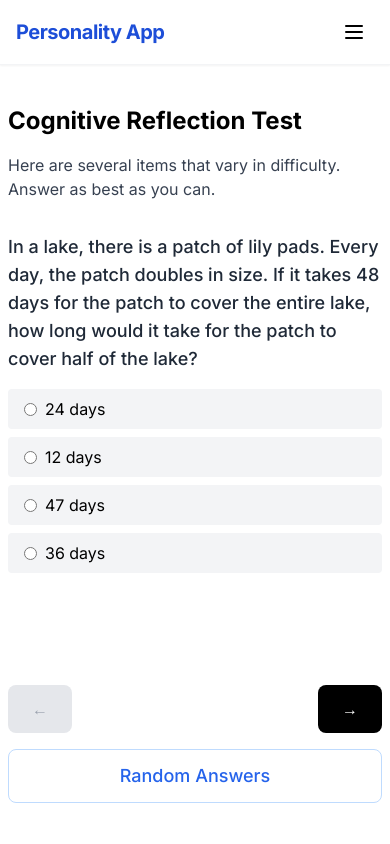
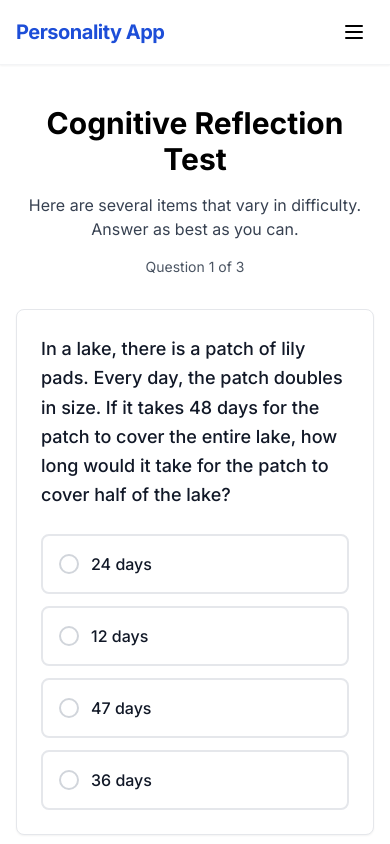
Before and after one commit to khurramsaadat/personality, a Next.js app: page /cognitive-reflection in a window 390 px wide. Shown: the top 844 px of the page. Built offline with nearby package versions, Linux system fonts and the light colour scheme.

Commit message:
\Desktop radio button fixes for assessments"

```diff
--- a/app/cognitive-reflection/page.tsx
+++ b/app/cognitive-reflection/page.tsx
@@ -1,5 +1,5 @@
 "use client";
-import React, { useState } from 'react';
+import React, { useState, useCallback } from 'react';
 import { useRouter } from 'next/navigation';
 import Toast from '../../components/Toast';
 
@@ -19,17 +19,20 @@ const questions = [
 ];
 
 export default function CognitiveReflectionPage() {
-  const [answers, setAnswers] = useState(Array(questions.length).fill(null));
+  const [answers, setAnswers] = useState<(string | null)[]>(Array(questions.length).fill(null));
   const [submitted, setSubmitted] = useState(false);
   const [current, setCurrent] = useState(0);
   const [showToast, setShowToast] = useState(false);
   const router = useRouter();
 
-  const handleChange = (value: string) => {
-    const newAnswers = [...answers];
+  const handleChange = useCallback((value: string) => {
+    console.log(`Question ${current} answered: ${value}`);
+    setAnswers(prev => {
+      const newAnswers = [...prev];
       newAnswers[current] = value;
-    setAnswers(newAnswers);
-  };
+      return newAnswers;
+    });
+  }, [current]);
 
   const handleRandomAnswers = () => {
     if (window.confirm('This will overwrite all your current answers with random selections. Continue?')) {
@@ -61,61 +64,130 @@ export default function CognitiveReflectionPage() {
   };
 
   return (
-    <div className="max-w-2xl mx-auto py-10 px-2">
-      <h1 className="text-2xl font-bold mb-4">Cognitive Reflection Test</h1>
-      <p className="mb-8 text-gray-700">Here are several items that vary in difficulty.<br/>Answer as best as you can.</p>
+    <div className="max-w-4xl mx-auto py-10 px-4">
+      <div className="text-center mb-8">
+        <h1 className="text-3xl font-bold mb-4">Cognitive Reflection Test</h1>
+        <p className="text-gray-700 max-w-2xl mx-auto">
+          Here are several items that vary in difficulty. Answer as best as you can.
+        </p>
+        <div className="mt-4 text-sm text-gray-600">
+          Question {current + 1} of {questions.length}
+        </div>
+      </div>
+
       <form onSubmit={e => { e.preventDefault(); handleNext(); }}>
-        <div className="mb-8">
+        <div className="bg-white border border-gray-200 rounded-lg p-6 shadow-sm mb-8">
           {submitted && answers[current] === null && (
-            <div className="text-red-600 mb-2 flex items-center gap-2">
-              <span className="font-bold">&#33;</span> Please answer this question.
+            <div className="text-red-600 mb-4 p-4 bg-red-50 border border-red-200 rounded-lg flex items-center gap-2">
+              <span className="font-bold">⚠️</span> Please answer this question before continuing.
             </div>
           )}
-          <div className="mb-4 text-lg text-gray-800 font-medium">{questions[current].text}</div>
-          <div className="flex flex-col gap-2">
-            {questions[current].options.map((opt, i) => (
-              <label key={i} className={`flex items-center px-4 py-2 rounded cursor-pointer transition-colors duration-150 ${answers[current] === opt ? 'bg-gray-200' : 'bg-gray-100 hover:bg-gray-200'}`}>
+
+          <div className="mb-6">
+            <h3 className="text-lg font-medium text-gray-900 leading-relaxed">
+              {questions[current].text}
+            </h3>
+          </div>
+
+          {/* Desktop Layout */}
+          <div className="hidden sm:block">
+            <div className="grid grid-cols-2 gap-4">
+              {questions[current].options.map((option, i) => (
+                <label
+                  key={i}
+                  className={`flex items-center p-4 rounded-lg cursor-pointer transition-all duration-200 border-2 ${
+                    answers[current] === option
+                      ? 'border-blue-500 bg-blue-50'
+                      : 'border-gray-200 hover:border-gray-300 hover:bg-gray-50'
+                  }`}
+                >
                   <input
                     type="radio"
-                  name={`q${current}`}
-                  value={opt}
-                  checked={answers[current] === opt}
-                  onChange={() => handleChange(opt)}
-                  className="mr-2 accent-primary-600"
-                  required={current === 0}
+                    name={`question_${current}`}
+                    value={option}
+                    checked={answers[current] === option}
+                    onChange={() => handleChange(option)}
+                    className="radio-custom w-5 h-5 mr-3 cursor-pointer"
                   />
-                {opt}
+                  <span className="font-medium text-gray-900">{option}</span>
                 </label>
               ))}
             </div>
           </div>
-        <div className="w-full flex justify-center mb-2">
-          <Toast message="Random answers generated!" show={showToast} onClose={handleToastClose} />
+
+          {/* Mobile Layout */}
+          <div className="block sm:hidden space-y-3">
+            {questions[current].options.map((option, i) => (
+              <div
+                key={i}
+                className={`flex items-center p-4 rounded-lg cursor-pointer transition-all duration-200 border-2 ${
+                  answers[current] === option
+                    ? 'border-blue-500 bg-blue-50'
+                    : 'border-gray-200 hover:border-gray-300 hover:bg-gray-50'
+                }`}
+                onClick={() => handleChange(option)}
+              >
+                <input
+                  type="radio"
+                  name={`question_${current}`}
+                  value={option}
+                  checked={answers[current] === option}
+                  onChange={() => {}} // Handled by div onClick
+                  className="sr-only"
+                />
+                <div className={`w-5 h-5 rounded-full border-2 mr-3 flex items-center justify-center ${
+                  answers[current] === option
+                    ? 'border-blue-500 bg-blue-500'
+                    : 'border-gray-300'
+                }`}>
+                  {answers[current] === option && (
+                    <div className="w-2 h-2 rounded-full bg-white"></div>
+                  )}
                 </div>
-        <div className="flex justify-between mt-8">
+                <div className="flex-1">
+                  <div className="font-medium text-gray-900">{option}</div>
+                </div>
+              </div>
+            ))}
+          </div>
+        </div>
+
+        <div className="flex justify-between items-center mb-6">
           <button
             type="button"
             onClick={handlePrev}
             disabled={current === 0}
-            className={`px-6 py-3 rounded-lg font-medium transition-colors duration-200 ${current === 0 ? 'text-gray-400 cursor-not-allowed bg-gray-200' : 'bg-black text-white hover:bg-gray-800'}`}
+            className={`px-6 py-3 rounded-lg font-medium transition-all duration-200 ${
+              current === 0
+                ? 'text-gray-400 cursor-not-allowed bg-gray-100'
+                : 'bg-gray-800 text-white hover:bg-gray-700'
+            }`}
           >
-            &#8592;
+            ← Previous
           </button>
+
           <button
             type="submit"
-            className="px-6 py-3 rounded-lg font-medium transition-colors duration-200 bg-black text-white hover:bg-gray-800"
+            className="px-6 py-3 rounded-lg font-medium transition-all duration-200 bg-blue-600 text-white hover:bg-blue-700"
           >
-            {current === questions.length - 1 ? '→' : '→'}
+            {current === questions.length - 1 ? 'Submit Assessment' : 'Next →'}
           </button>
         </div>
+
+        <div className="text-center">
           <button
             type="button"
             onClick={handleRandomAnswers}
-          className="btn-secondary mb-4 w-full sm:w-auto px-8 py-3 text-lg mt-4"
+            className="btn-secondary px-8 py-3 text-lg"
           >
             Random Answers
           </button>
+        </div>
       </form>
+
+      <div className="w-full flex justify-center mt-4">
+        <Toast message="Random answers generated!" show={showToast} onClose={handleToastClose} />
+      </div>
     </div>
   );
 }
--- a/app/empathy/page.tsx
+++ b/app/empathy/page.tsx
@@ -1,9 +1,8 @@
 "use client";
 
-import React, { useState } from 'react';
+import React, { useState, useCallback } from 'react';
+import Toast from '../../components/Toast';
 import { useRouter } from 'next/navigation';
-import Toast from '../../components/Toast';
-
 const empathyQuestions = [
   'I sometimes find it difficult to see things from the "other guy\'s" point of view.',
   'I try to look at everybody\'s side of a disagreement before I make a decision.',
@@ -22,24 +21,27 @@ const empathyQuestions = [
 ];
 
 const scale = [
-  { value: 'A', label: 'Does not describe me well' },
-  { value: 'B', label: 'Slightly describes me' },
-  { value: 'C', label: 'Neutral' },
-  { value: 'D', label: 'Mostly describes me' },
-  { value: 'E', label: 'Describes me very well' },
+  { value: '1', label: 'Does not describe me well' },
+  { value: '2', label: 'Slightly describes me' },
+  { value: '3', label: 'Neutral' },
+  { value: '4', label: 'Mostly describes me' },
+  { value: '5', label: 'Describes me very well' },
 ];
 
 export default function EmpathyPage() {
-  const [answers, setAnswers] = useState(Array(empathyQuestions.length).fill(null));
+  const [answers, setAnswers] = useState<(string | null)[]>(Array(empathyQuestions.length).fill(null));
   const [submitted, setSubmitted] = useState(false);
   const [showToast, setShowToast] = useState(false);
   const router = useRouter();
 
-  const handleChange = (qIdx: number, value: string) => {
-    const newAnswers = [...answers];
-    newAnswers[qIdx] = value;
-    setAnswers(newAnswers);
-  };
+  const handleChange = useCallback((questionIndex: number, value: string) => {
+    console.log(`Question ${questionIndex} answered: ${value}`);
+    setAnswers(prev => {
+      const newAnswers = [...prev];
+      newAnswers[questionIndex] = value;
+      return newAnswers;
+    });
+  }, []);
 
   const handleRandomAnswers = () => {
     if (window.confirm('This will overwrite all your current answers with random selections. Continue?')) {
@@ -55,6 +57,7 @@ export default function EmpathyPage() {
   const handleSubmit = (e: React.FormEvent) => {
     e.preventDefault();
     setSubmitted(true);
+
     if (!answers.includes(null)) {
       localStorage.setItem('empathyAnswers', JSON.stringify(answers));
       router.push('/empathy/results');
@@ -62,38 +65,42 @@ export default function EmpathyPage() {
   };
 
   return (
-    <div className="max-w-3xl mx-auto py-10 px-2">
-      <h1 className="text-2xl font-bold mb-4">Empathy / Emotional Intelligence Questionnaire</h1>
-      <p className="mb-6 text-gray-700">
-        The following statements inquire about your thoughts and feelings in a variety of situations. For each item, indicate how well it describes you by choosing the appropriate letter on the scale: A, B, C, D, or E.
+    <div className="max-w-7xl mx-auto py-10 px-4">
+      <div className="text-center mb-8">
+        <h1 className="text-3xl font-bold mb-4">Empathy / Emotional Intelligence Questionnaire</h1>
+        <p className="text-gray-700 max-w-4xl mx-auto">
+          The following statements inquire about your thoughts and feelings in a variety of situations.
+          For each item, indicate how well it describes you by choosing the appropriate response on the scale.
         </p>
+      </div>
+
       <form onSubmit={handleSubmit}>
-        <div className="overflow-x-auto">
-          <table className="min-w-full border-separate border-spacing-y-2">
+        {/* Desktop Layout */}
+        <div className="hidden md:block overflow-x-auto rounded-lg border border-gray-200 bg-white">
+          <table className="min-w-full border-separate border-spacing-y-4 text-sm">
             <thead>
               <tr>
-                <th className="text-left font-medium">&nbsp;</th>
+                <th className="text-left font-medium whitespace-nowrap px-2 py-2">&nbsp;</th>
                 {scale.map((s) => (
-                  <th key={s.value} className="text-center font-normal text-xs">
+                  <th key={s.value} className="text-center font-normal text-xs whitespace-nowrap px-2 py-2">
                     {s.value} = {s.label}
                   </th>
                 ))}
               </tr>
             </thead>
             <tbody>
-              {empathyQuestions.map((q, i) => (
-                <tr key={i} className="align-top">
-                  <td className="pr-2 text-gray-700 text-sm w-1/2">{q}</td>
+              {empathyQuestions.map((question, i) => (
+                <tr key={`desktop-q-${i}`} className="align-top">
+                  <td className="pr-2 text-gray-700 text-sm w-1/2 min-w-[180px]">{i + 1}. {question}</td>
                   {scale.map((s) => (
                     <td key={s.value} className="text-center">
                       <input
                         type="radio"
-                        name={`q${i}`}
+                        name={`question_${i}`}
                         value={s.value}
                         checked={answers[i] === s.value}
                         onChange={() => handleChange(i, s.value)}
-                        className="accent-primary-600 w-4 h-4"
-                        required={i === 0}
+                        className="radio-custom w-6 h-6"
                       />
                     </td>
                   ))}
@@ -102,27 +109,80 @@ export default function EmpathyPage() {
             </tbody>
           </table>
         </div>
+
+        {/* Mobile Layout */}
+        <div className="block md:hidden space-y-6">
+          {empathyQuestions.map((question, i) => (
+            <div key={i} className="bg-white border border-gray-200 rounded-lg p-4 shadow-sm">
+              <h3 className="font-medium text-gray-900 mb-4 text-sm leading-relaxed">
+                {question}
+              </h3>
+              <div className="space-y-3">
+                {scale.map((option) => (
+                  <div
+                    key={option.value}
+                    className={`flex items-center p-3 rounded-lg cursor-pointer transition-all duration-200 border-2 ${
+                      answers[i] === option.value
+                        ? 'border-blue-500 bg-blue-50'
+                        : 'border-gray-200 hover:border-gray-300 hover:bg-gray-50'
+                    }`}
+                    onClick={() => handleChange(i, option.value)}
+                  >
+                    <input
+                      type="radio"
+                      name={`question_${i}`}
+                      value={option.value}
+                      checked={answers[i] === option.value}
+                      onChange={() => {}} // Handled by div onClick
+                      className="sr-only"
+                    />
+                    <div className={`w-5 h-5 rounded-full border-2 mr-3 flex items-center justify-center ${
+                      answers[i] === option.value
+                        ? 'border-blue-500 bg-blue-500'
+                        : 'border-gray-300'
+                    }`}>
+                      {answers[i] === option.value && (
+                        <div className="w-2 h-2 rounded-full bg-white"></div>
+                      )}
+                    </div>
+                    <div className="flex-1">
+                      <div className="font-medium text-gray-900">{option.value}</div>
+                      <div className="text-sm text-gray-600">{option.label}</div>
+                    </div>
+                  </div>
+                ))}
+              </div>
+            </div>
+          ))}
+        </div>
+
         {submitted && answers.includes(null) && (
-          <div className="text-red-600 mt-4">Please answer all questions before submitting.</div>
+          <div className="text-red-600 mt-6 p-4 bg-red-50 border border-red-200 rounded-lg">
+            ⚠️ Please answer all questions before submitting.
+          </div>
         )}
-        <div className="w-full flex justify-center mb-2">
-          <Toast message="Random answers generated!" show={showToast} onClose={handleToastClose} />
-        </div>
+
+        <div className="mt-8 flex flex-col sm:flex-row gap-4 justify-center">
           <button
             type="button"
             onClick={handleRandomAnswers}
-          className="btn-secondary mb-4 w-full sm:w-auto px-8 py-3 text-lg"
+            className="btn-secondary px-8 py-3 text-lg"
           >
             Random Answers
           </button>
           <button
             type="submit"
-          className="btn-primary mt-4 px-8 py-3 text-lg w-full sm:w-auto"
+            className="btn-primary px-8 py-3 text-lg"
             disabled={answers.includes(null)}
           >
-          Submit
+            Submit Assessment
           </button>
+        </div>
       </form>
+
+      <div className="w-full flex justify-center mt-4">
+        <Toast message="Random answers generated!" show={showToast} onClose={handleToastClose} />
+      </div>
     </div>
   );
 }
--- a/app/news-judgment/page.tsx
+++ b/app/news-judgment/page.tsx
@@ -1,7 +1,8 @@
 "use client";
-import React, { useState } from 'react';
+
+import React, { useState, useCallback } from 'react';
+import Toast from '../../components/Toast';
 import { useRouter } from 'next/navigation';
-import Toast from '../../components/Toast';
 
 const headlines = [
   'A Small Group of People Control the World Economy by Manipulating the Price of Gold and Oil',
@@ -27,16 +28,19 @@ const options = [
 ];
 
 export default function NewsJudgmentPage() {
-  const [answers, setAnswers] = useState(Array(headlines.length).fill(null));
+  const [answers, setAnswers] = useState<(string | null)[]>(Array(headlines.length).fill(null));
   const [submitted, setSubmitted] = useState(false);
   const [showToast, setShowToast] = useState(false);
   const router = useRouter();
 
-  const handleChange = (idx: number, value: string) => {
-    const newAnswers = [...answers];
-    newAnswers[idx] = value;
-    setAnswers(newAnswers);
-  };
+  const handleChange = useCallback((questionIndex: number, value: string) => {
+    console.log(`Question ${questionIndex} answered: ${value}`);
+    setAnswers(prev => {
+      const newAnswers = [...prev];
+      newAnswers[questionIndex] = value;
+      return newAnswers;
+    });
+  }, []);
 
   const handleRandomAnswers = () => {
     if (window.confirm('This will overwrite all your current answers with random selections. Continue?')) {
@@ -52,6 +56,7 @@ export default function NewsJudgmentPage() {
   const handleSubmit = (e: React.FormEvent) => {
     e.preventDefault();
     setSubmitted(true);
+
     if (!answers.includes(null)) {
       localStorage.setItem('newsJudgmentAnswers', JSON.stringify(answers));
       router.push('/news-judgment/results');
@@ -59,56 +64,123 @@ export default function NewsJudgmentPage() {
   };
 
   return (
-    <div className="max-w-2xl mx-auto py-10 px-2">
-      <h1 className="text-2xl font-bold mb-4">News Judgment Task</h1>
-      <p className="mb-8 text-gray-700">
-        Below you are presented with 16 news headlines, some of which are real and others that have been fabricated. Your task is to classify each headline as either "Real" or "Fake" based on your judgment.
+    <div className="max-w-7xl mx-auto py-10 px-4">
+      <div className="text-center mb-8">
+        <h1 className="text-3xl font-bold mb-4">News Judgment Task</h1>
+        <p className="text-gray-700 max-w-4xl mx-auto">
+          Below you are presented with 15 news headlines, some of which are real and others that have been fabricated.
+          Your task is to classify each headline as either "Real" or "Fake" based on your judgment.
         </p>
+      </div>
+
       <form onSubmit={handleSubmit}>
-        <div className="space-y-8">
+        {/* Desktop Layout */}
+        <div className="hidden md:block overflow-x-auto rounded-lg border border-gray-200 bg-white">
+          <table className="min-w-full border-separate border-spacing-y-4 text-sm">
+            <thead>
+              <tr>
+                <th className="text-left font-medium whitespace-nowrap px-2 py-2">&nbsp;</th>
+                {options.map((option) => (
+                  <th key={option.value} className="text-center font-normal text-xs whitespace-nowrap px-2 py-2">
+                    {option.label}
+                  </th>
+                ))}
+              </tr>
+            </thead>
+            <tbody>
               {headlines.map((headline, i) => (
-            <div key={i} className="mb-4">
-              <div className="mb-2 text-lg text-gray-800 font-medium">{headline}</div>
-              <div className="flex flex-col gap-2">
-                {options.map((opt) => (
-                  <label key={opt.value} className={`flex items-center px-4 py-2 rounded cursor-pointer transition-colors duration-150 ${answers[i] === opt.value ? 'bg-gray-200' : 'bg-gray-100 hover:bg-gray-200'}`}>
+                <tr key={`desktop-q-${i}`} className="align-top">
+                  <td className="pr-2 text-gray-700 text-sm w-3/4 min-w-[300px]">{i + 1}. {headline}</td>
+                  {options.map((option) => (
+                    <td key={option.value} className="text-center">
                       <input
                         type="radio"
-                      name={`headline-${i}`}
-                      value={opt.value}
-                      checked={answers[i] === opt.value}
-                      onChange={() => handleChange(i, opt.value)}
-                      className="mr-2 accent-primary-600"
-                      required={i === 0}
+                        name={`question_${i}`}
+                        value={option.value}
+                        checked={answers[i] === option.value}
+                        onChange={() => handleChange(i, option.value)}
+                        className="radio-custom w-6 h-6"
                       />
-                    {opt.label}
-                  </label>
+                    </td>
+                  ))}
+                </tr>
+              ))}
+            </tbody>
+          </table>
+        </div>
+
+        {/* Mobile Layout */}
+        <div className="block md:hidden space-y-6">
+          {headlines.map((headline, i) => (
+            <div key={i} className="bg-white border border-gray-200 rounded-lg p-4 shadow-sm">
+              <h3 className="font-medium text-gray-900 mb-4 text-sm leading-relaxed">
+                {headline}
+              </h3>
+              <div className="space-y-3">
+                {options.map((option) => (
+                  <div
+                    key={option.value}
+                    className={`flex items-center p-3 rounded-lg cursor-pointer transition-all duration-200 border-2 ${
+                      answers[i] === option.value
+                        ? 'border-blue-500 bg-blue-50'
+                        : 'border-gray-200 hover:border-gray-300 hover:bg-gray-50'
+                    }`}
+                    onClick={() => handleChange(i, option.value)}
+                  >
+                    <input
+                      type="radio"
+                      name={`question_${i}`}
+                      value={option.value}
+                      checked={answers[i] === option.value}
+                      onChange={() => {}} // Handled by div onClick
+                      className="sr-only"
+                    />
+                    <div className={`w-5 h-5 rounded-full border-2 mr-3 flex items-center justify-center ${
+                      answers[i] === option.value
+                        ? 'border-blue-500 bg-blue-500'
+                        : 'border-gray-300'
+                    }`}>
+                      {answers[i] === option.value && (
+                        <div className="w-2 h-2 rounded-full bg-white"></div>
+                      )}
+                    </div>
+                    <div className="flex-1">
+                      <div className="font-medium text-gray-900">{option.label}</div>
+                    </div>
+                  </div>
                 ))}
               </div>
             </div>
           ))}
         </div>
+
         {submitted && answers.includes(null) && (
-          <div className="text-red-600 mt-4">Please answer all questions before submitting.</div>
+          <div className="text-red-600 mt-6 p-4 bg-red-50 border border-red-200 rounded-lg">
+            ⚠️ Please answer all questions before submitting.
+          </div>
         )}
-        <div className="w-full flex justify-center mb-2">
-          <Toast message="Random answers generated!" show={showToast} onClose={handleToastClose} />
-        </div>
+
+        <div className="mt-8 flex flex-col sm:flex-row gap-4 justify-center">
           <button
             type="button"
             onClick={handleRandomAnswers}
-          className="btn-secondary mb-4 w-full sm:w-auto px-8 py-3 text-lg"
+            className="btn-secondary px-8 py-3 text-lg"
           >
             Random Answers
           </button>
           <button
             type="submit"
-          className="btn-primary mt-4 px-8 py-3 text-lg w-full sm:w-auto"
+            className="btn-primary px-8 py-3 text-lg"
             disabled={answers.includes(null)}
           >
-          Submit
+            Submit Assessment
           </button>
+        </div>
       </form>
+
+      <div className="w-full flex justify-center mt-4">
+        <Toast message="Random answers generated!" show={showToast} onClose={handleToastClose} />
+      </div>
     </div>
   );
 }
```
Also changed, not shown: 1 other file (tests, documents, lock files or other folders). Lines whose indentation alone changed are shown as unchanged.
